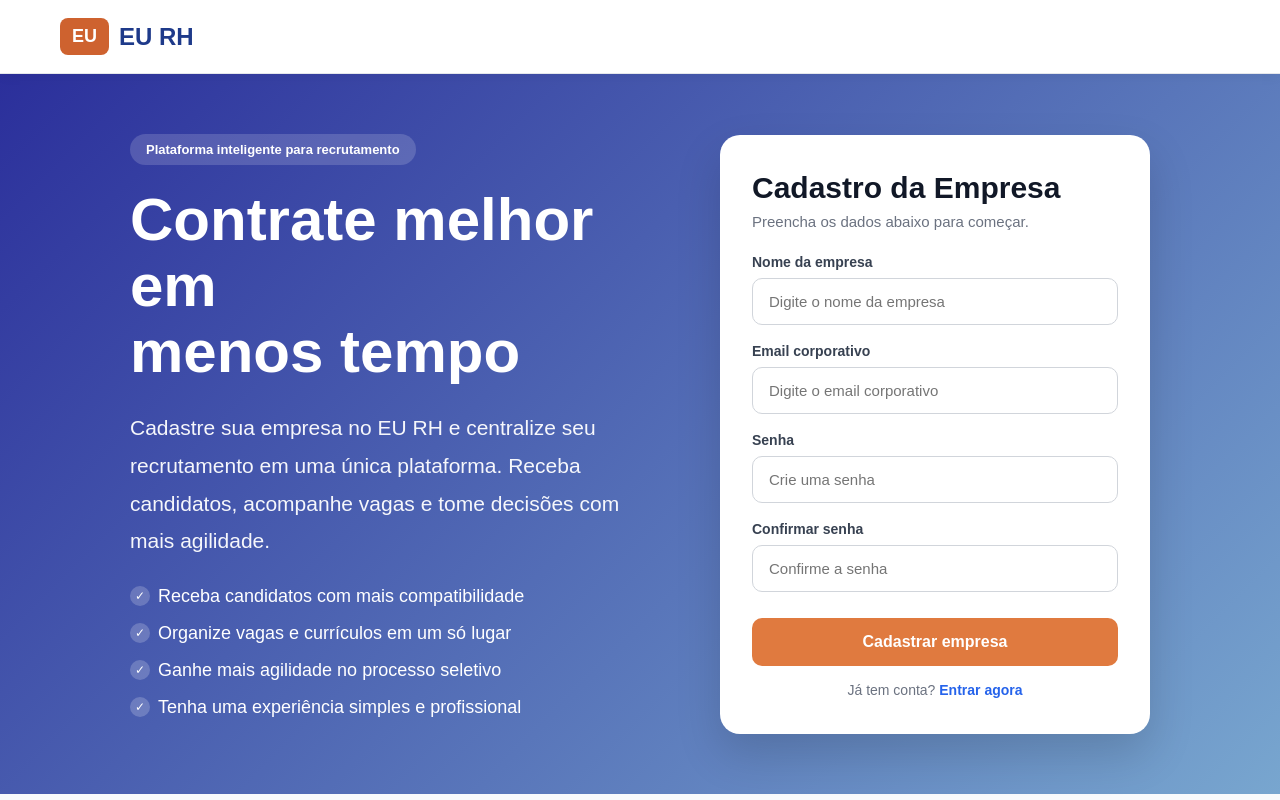
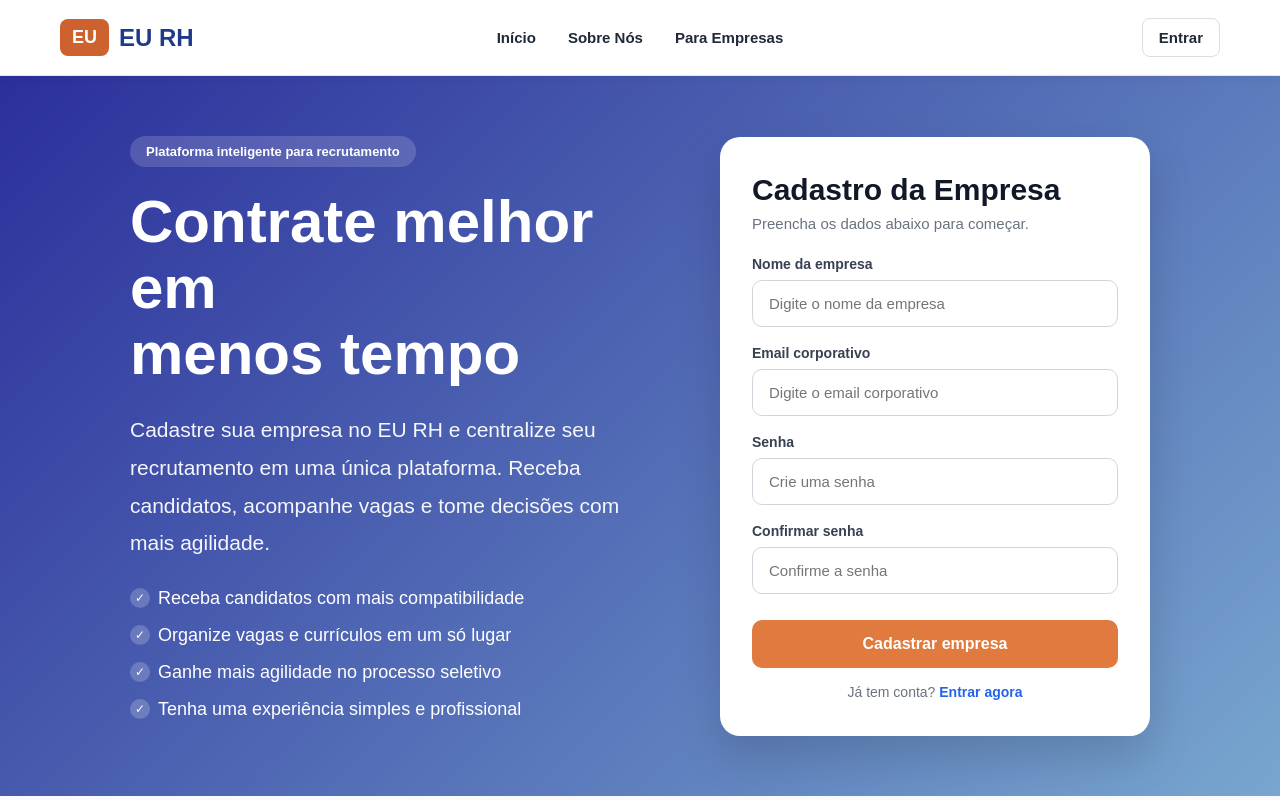
Before and after one commit to montenegrodanni/eu-rh, a Flask app: page /cadastro in a window 1280 px wide. Run offline with Flask 3, Linux system fonts and the light colour scheme.

Commit message:
ajuste no botão de entrar mudando a cor

```diff
--- a/static/style.css
+++ b/static/style.css
@@ -386,3 +386,35 @@ body {
 .topo-candidatos p {
     margin-bottom: 10px;
 }
+
+.nav-center{
+    display:flex;
+    gap:25px;
+}
+
+.nav-center a{
+    text-decoration:none;
+    color:#333;
+    font-weight:600;
+}
+
+.btn-entrar{
+    background: transparent;
+    color: #333;
+    padding: 10px 16px;
+    border: 1px solid #ddd;
+    border-radius: 8px;
+    text-decoration: none;
+    font-weight: 600;
+    transition: 0.3s;
+}
+
+.btn-entrar:hover{
+    background: #f5f5f5;
+}
+
+.sobre-nos{
+    padding:80px 20px;
+    text-align:center;
+    background:#f8f9fa;
+}
--- a/templates/base.html
+++ b/templates/base.html
@@ -8,7 +8,8 @@
 </head>
 <body>
 
-    <div class="navbar">
+<div class="navbar">
+
     <div class="nav-left">
         <div class="logo">
             <span class="logo-box">EU</span>
@@ -16,17 +17,31 @@
         </div>
     </div>
 
+    <div class="nav-center">
+        <a href="{{ url_for('home') }}">Início</a>
+        <a href="{{ url_for('home') }}#sobre-nos">Sobre Nós</a>
+        <a href="{{ url_for('home') }}#empresas">Para Empresas</a>
+    </div>
+
     <div class="nav-right">
+
         {% if mostrar_botao_voltar %}
-            <a href="{{ url_for('dashboard') }}" class="btn-navbar-voltar">← Voltar ao Dashboard</a>
+            <a href="{{ url_for('dashboard') }}" class="btn-navbar-voltar">
+                ← Dashboard
+            </a>
+        {% else %}
+            <a href="{{ url_for('pagina_login') }}" class="btn-entrar">
+                Entrar
+            </a>
         {% endif %}
+
     </div>
-</div>
 
 </div>
 
-    {% block content %}{% endblock %}
+{% block content %}{% endblock %}
 
-    <script src="{{ url_for('static', filename='script.js') }}"></script>
+<script src="{{ url_for('static', filename='script.js') }}"></script>
+
 </body>
 </html>
```
Also changed, not shown: templates/home.html (+13 -0 lines).
